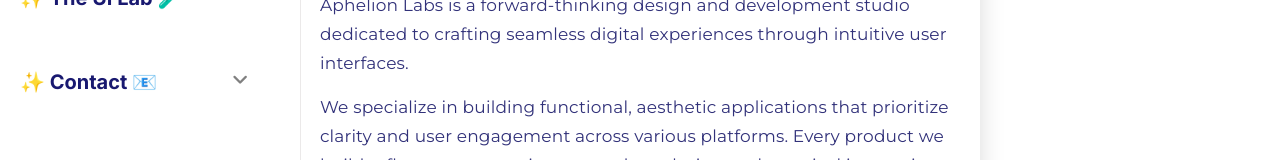
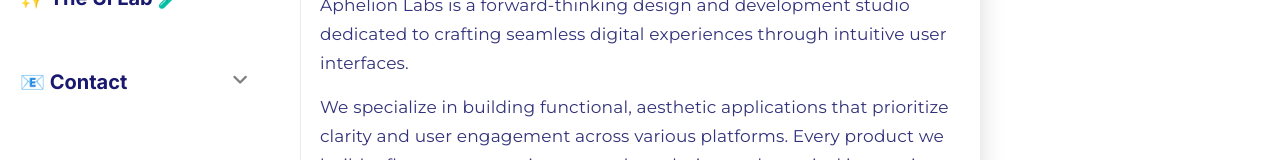
Before and after one commit to abk2191/aphelion-labs, a React (Vite) app: page / in a window 1280 px wide. Both pictures are taken after a click on the button "Open menu". Shown: the part 201-361 px from the top of the page. Built offline with nearby package versions, Linux system fonts and the light colour scheme; a web font is replaced by a local one.

Commit message:
Added new features

```diff
--- a/src/Sidebar.jsx
+++ b/src/Sidebar.jsx
@@ -100,7 +100,7 @@ function Sidebar({
           </div>
 
           <div className="menu-item">
-            <p style={{ color: "midnightblue" }}>✨️ Contact 📧</p>
+            <p style={{ color: "midnightblue" }}>📧 Contact</p>
             <button
               className="toggle-button"
               onClick={() => toggleMenu("contact")}
```
